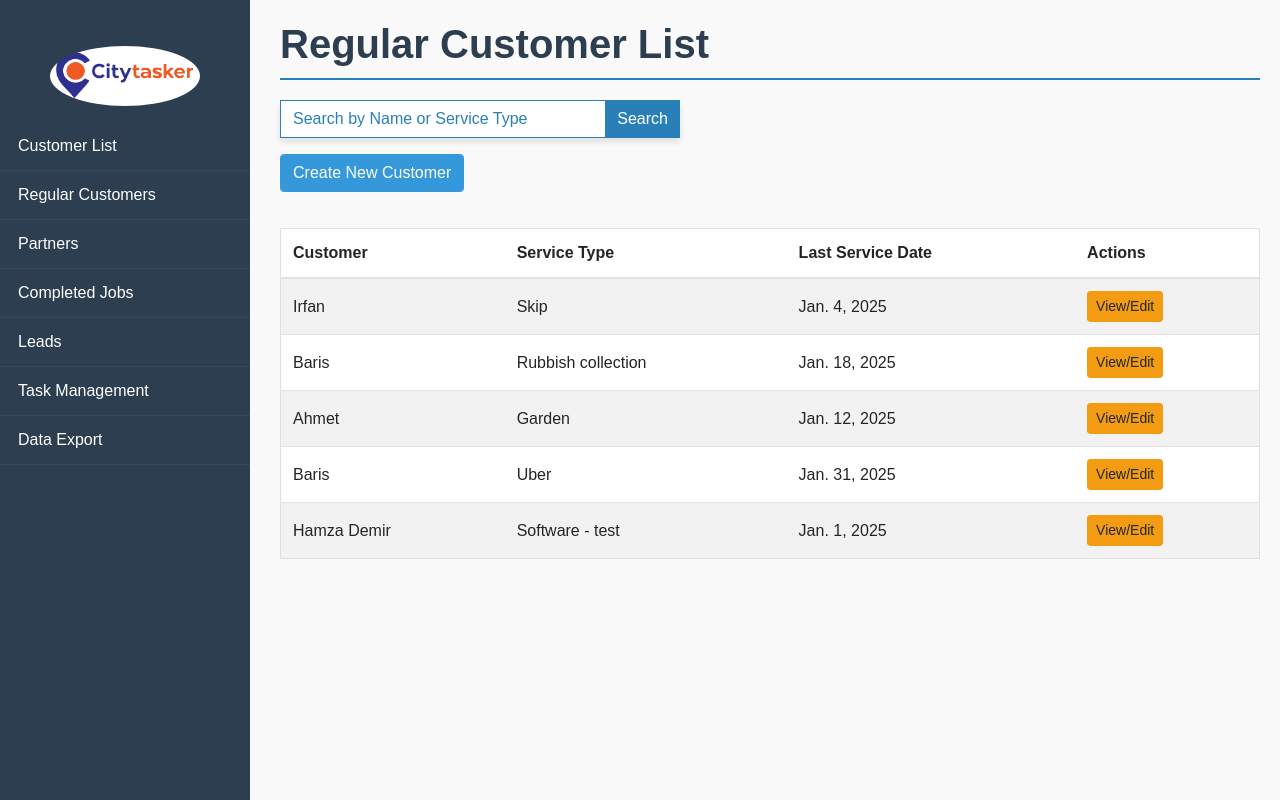
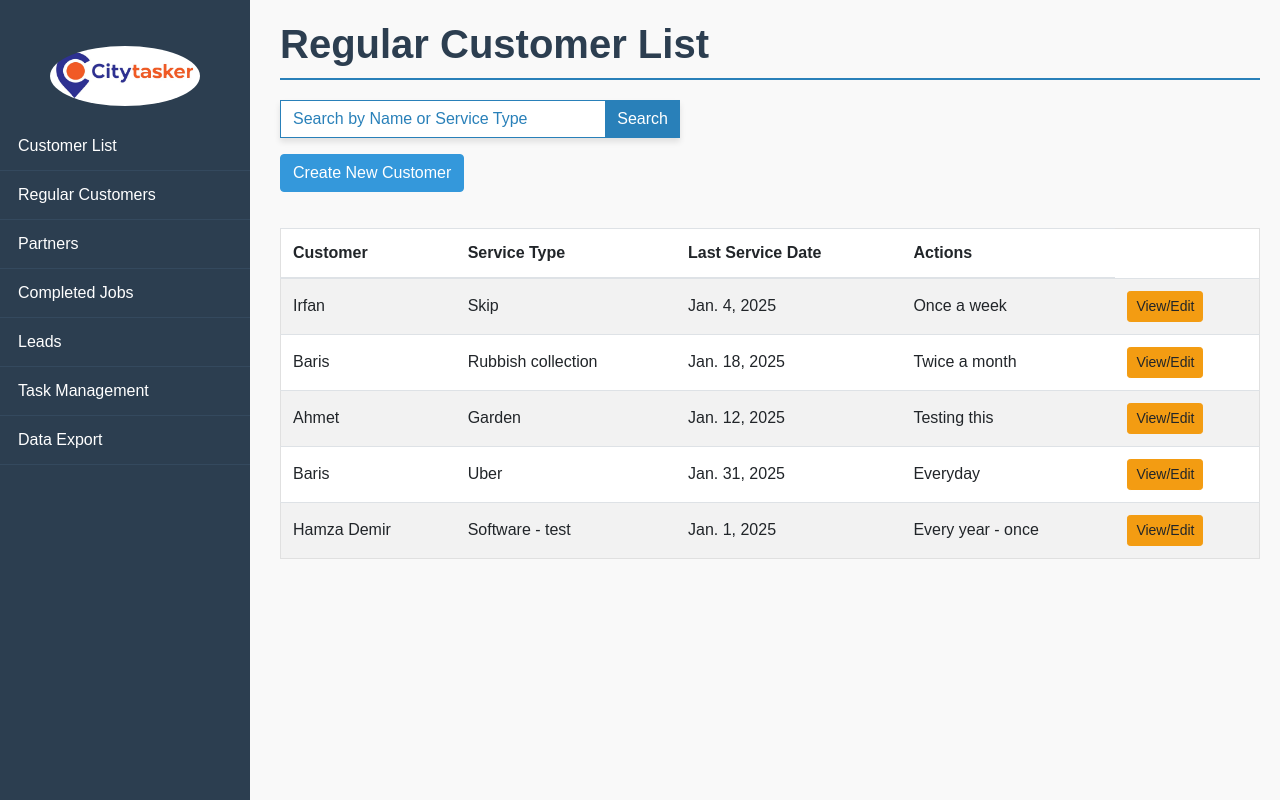
Before and after one commit to hamzademzz/tasker-crm, a Django app: page /regular-customers/ in a window 1280 px wide. Run offline with Django 5.2, Linux system fonts and the light colour scheme; data comes from the database, SQL or seed files in the repository; both versions use the stored data as it was after the commit; some libraries are stand-ins or nearby versions.

Commit message:
Add dropdown for contract

```diff
--- a/app/models.py
+++ b/app/models.py
@@ -95,16 +95,31 @@ class CompletedJob(models.Model):
 
 
 class RegularCustomer(models.Model):
+    CONTRACT_DETAILS_CHOICES = [
+        ('Once a week', 'Once a week'),
+        ('Twice a week', 'Twice a week'),
+        ('Once a month', 'Once a month'),
+        ('Twice a month', 'Twice a month'),
+        ('3 times a month', '3 times a month'),
+        ('Once every two months', 'Once every two months'),
+        ('Twice every 2 months', 'Twice every 2 months'),
+    ]
+
     customer = models.ForeignKey(Customer, on_delete=models.CASCADE)
     service_type = models.CharField(max_length=255)
     last_service_date = models.DateField()
-    service_dates = models.DateField(null=True, blank=True)  # This field will store the dates in JSON format, e.g., for recurring service dates.
-    contract_details = models.TextField()
-    invoice = models.FileField(upload_to='invoices/', null=True, blank=True)  # For storing invoices
-    other_documents = models.FileField(upload_to='other_documents/', null=True, blank=True)  # For storing other documents
+    service_dates = models.DateField(null=True, blank=True)
+    contract_details = models.CharField(
+        max_length=50,
+        choices=CONTRACT_DETAILS_CHOICES,
+        default='Once a month'
+    )
+    invoice = models.FileField(upload_to='invoices/', null=True, blank=True)
+    other_documents = models.FileField(upload_to='other_documents/', null=True, blank=True)
 
     def __str__(self):
-        return self.customer.name
+        return f"{self.customer.name} - {self.service_type}"
+
 
 
 class Partner(models.Model):
--- a/app/templates/app/regular_customer_detail.html
+++ b/app/templates/app/regular_customer_detail.html
@@ -166,6 +166,8 @@
                 <td class="customer-name">{{ customer.customer.name }}</td>
                 <td>{{ customer.service_type }}</td>
                 <td>{{ customer.last_service_date }}</td>
+                <td>{{ customer.contract_details }}</td>
+
                 <td>
                     <button class="btn btn-warning btn-sm edit-btn"
                             data-toggle="modal"
@@ -215,8 +217,17 @@
                     </div>
                     <div class="mb-3">
                         <label for="contract_details" class="form-label">Contract Details</label>
-                        <textarea class="form-control" id="contract_details" name="contract_details" rows="3"></textarea>
+                        <select class="form-control" id="contract_details" name="contract_details" required>
+                            <option value="Once a week">Once a week</option>
+                            <option value="Twice a week">Twice a week</option>
+                            <option value="Once a month">Once a month</option>
+                            <option value="Twice a month">Twice a month</option>
+                            <option value="Three times a month">Three times a month</option>
+                            <option value="Once every two months">Once every two months</option>
+                            <option value="Twice every two months">Twice every two months</option>
+                        </select>
                     </div>
+
                     <div class="mb-3">
                         <label for="invoice" class="form-label">Invoice</label>
                         <input type="file" class="form-control" id="invoice" name="invoice">
@@ -260,8 +271,17 @@
                     </div>
                     <div class="mb-3">
                         <label for="contract_details" class="form-label">Contract Details</label>
-                        <textarea class="form-control" id="contract_details" name="contract_details" rows="3"></textarea>
+                        <select class="form-control" id="contract_details" name="contract_details" required>
+                            <option value="Once a week">Once a week</option>
+                            <option value="Twice a week">Twice a week</option>
+                            <option value="Once a month">Once a month</option>
+                            <option value="Twice a month">Twice a month</option>
+                            <option value="Three times a month">Three times a month</option>
+                            <option value="Once every two months">Once every two months</option>
+                            <option value="Twice every two months">Twice every two months</option>
+                        </select>
                     </div>
+
                     <div class="mb-3">
                         <label for="invoice" class="form-label">Invoice</label>
                         <input type="file" class="form-control" id="invoice" name="invoice">
--- a/app/views.py
+++ b/app/views.py
@@ -7,10 +7,12 @@ def home(request):
     customers = Customer.objects.all()
     taskers = Tasker.objects.all()  # Include taskers
     status_choices = Customer.STATUS_CHOICES  # Include status choices
+    regular_customers = RegularCustomer.objects.select_related('customer').all()  # Include regular customers
     return render(request, 'app/home.html', {
         'customers': customers,
         'taskers': taskers,
         'status_choices': status_choices,
+        'regular_customers': regular_customers,  # Pass regular customers
     })
 
 def customer_create_view(request):
@@ -133,8 +135,8 @@ def regular_customer_create_view(request):
 
         regular_customer.save()
 
+    return redirect('regular_customer_detail')
 
-    return redirect('regular_customer_detail')
 
 
 def edit_regular_customer(request, id):
@@ -171,6 +173,7 @@ def edit_regular_customer(request, id):
     # In case of GET request or incorrect method, redirect
     return redirect('regular_customer_detail')
 
+
     from .models import CompletedJob
 
 def completed_jobs(request):
```
Also changed, not shown: db.sqlite3.
